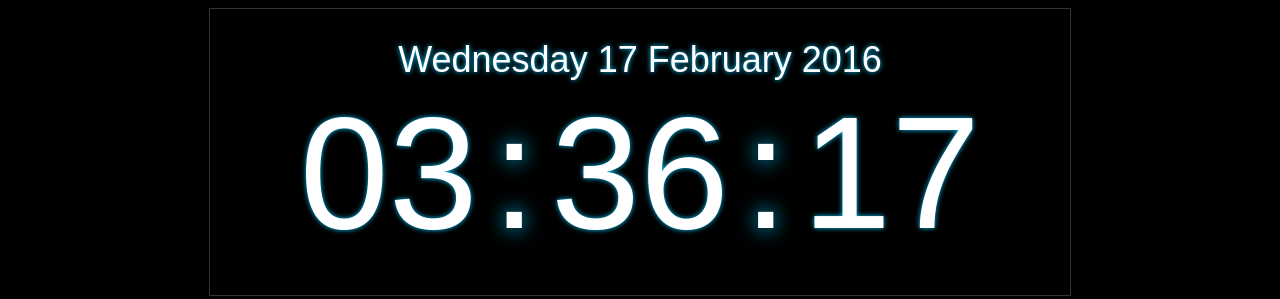
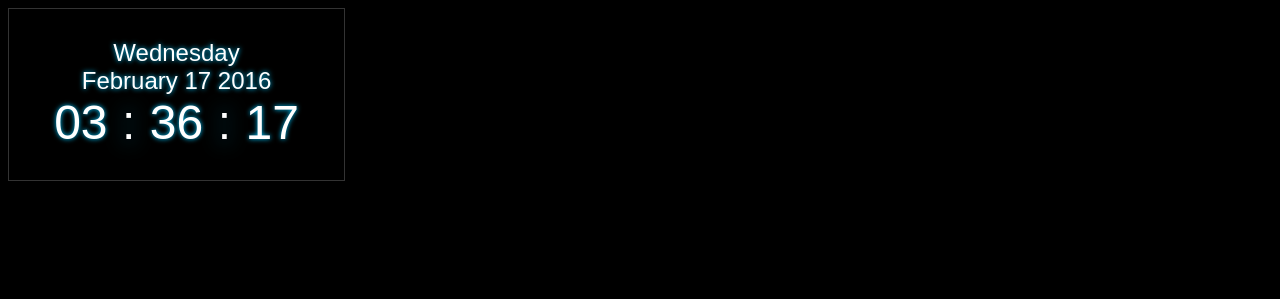
Before and after one commit to matth0128/info-center, a plain HTML site: page index.html in a window 1280 px wide. Drawn offline with Linux system fonts and the light colour scheme.

Commit message:
Removing the JS script code that was in the "index.html" file. Adjusting the digital clock size and placement.

```diff
--- a/css/clock.css
+++ b/css/clock.css
@@ -11,28 +11,29 @@
 }
 
 .container {
-    width: 960px;
+    width: 300px;
     margin: 0 auto;
     overflow: hidden;
 }
 
 .clock {
-    width: 800px;
+    width: 275px;
     margin: 0 auto;
     padding: 30px;
     border: 1px solid #333;
     color: #fff;
+    float: left;
 }
 
 #Date {
     font-family: '../assets/fonts/BebasNeueRegular', Arial, Helvetica, sans-serif;
-    font-size: 36px;
+    font-size: 24px;
     text-align: center;
     text-shadow: 0 0 5px #00c6ff;
 }
 
 ul {
-    width: 800px;
+    width: 275px;
     margin: 0 auto;
     padding: 0px;
     list-style: none;
@@ -41,7 +42,7 @@ ul {
 
 ul li {
     display: inline;
-    font-size: 10em;
+    font-size: 3em;
     text-align: center;
     font-family: '../assets/fonts/BebasNeueRegular', Arial, Helvetica, sans-serif;
     text-shadow: 0 0 5px #00c6ff;
--- a/index.html
+++ b/index.html
@@ -4,42 +4,7 @@
         <link rel="stylesheet" type="text/css" href="css/main.css"/>
         <link rel="stylesheet" type="text/css" href="css/clock.css"/>
         <script type="text/javascript" src="js/jquery-1.9.0.min.js"></script>
-
-        <script type="text/javascript">
-$(document).ready(function() {
-// Create two variable with the names of the months and days in an array
-var monthNames = [ "January", "February", "March", "April", "May", "June", "July", "August", "September", "October", "November", "December" ];
-var dayNames= ["Sunday","Monday","Tuesday","Wednesday","Thursday","Friday","Saturday"]
-
-// Create a newDate() object
-var newDate = new Date();
-// Extract the current date from Date object
-newDate.setDate(newDate.getDate());
-// Output the day, date, month and year
-$('#Date').html(dayNames[newDate.getDay()] + " " + newDate.getDate() + ' ' + monthNames[newDate.getMonth()] + ' ' + newDate.getFullYear());
-
-setInterval( function() {
-	// Create a newDate() object and extract the seconds of the current time on the visitor's
-	var seconds = new Date().getSeconds();
-	// Add a leading zero to seconds value
-	$("#sec").html(( seconds < 10 ? "0" : "" ) + seconds);
-	},1000);
-
-setInterval( function() {
-	// Create a newDate() object and extract the minutes of the current time on the visitor's
-	var minutes = new Date().getMinutes();
-	// Add a leading zero to the minutes value
-	$("#min").html(( minutes < 10 ? "0" : "" ) + minutes);
-    },1000);
-
-setInterval( function() {
-	// Create a newDate() object and extract the hours of the current time on the visitor's
-	var hours = new Date().getHours();
-	// Add a leading zero to the hours value
-	$("#hours").html(( hours < 10 ? "0" : "" ) + hours);
-    }, 1000);
-});
-</script>
+        <script type="text/javascript" src="js/digital_clock.js"></script>
     </head>
     <body>
         <div class="clock">
```
